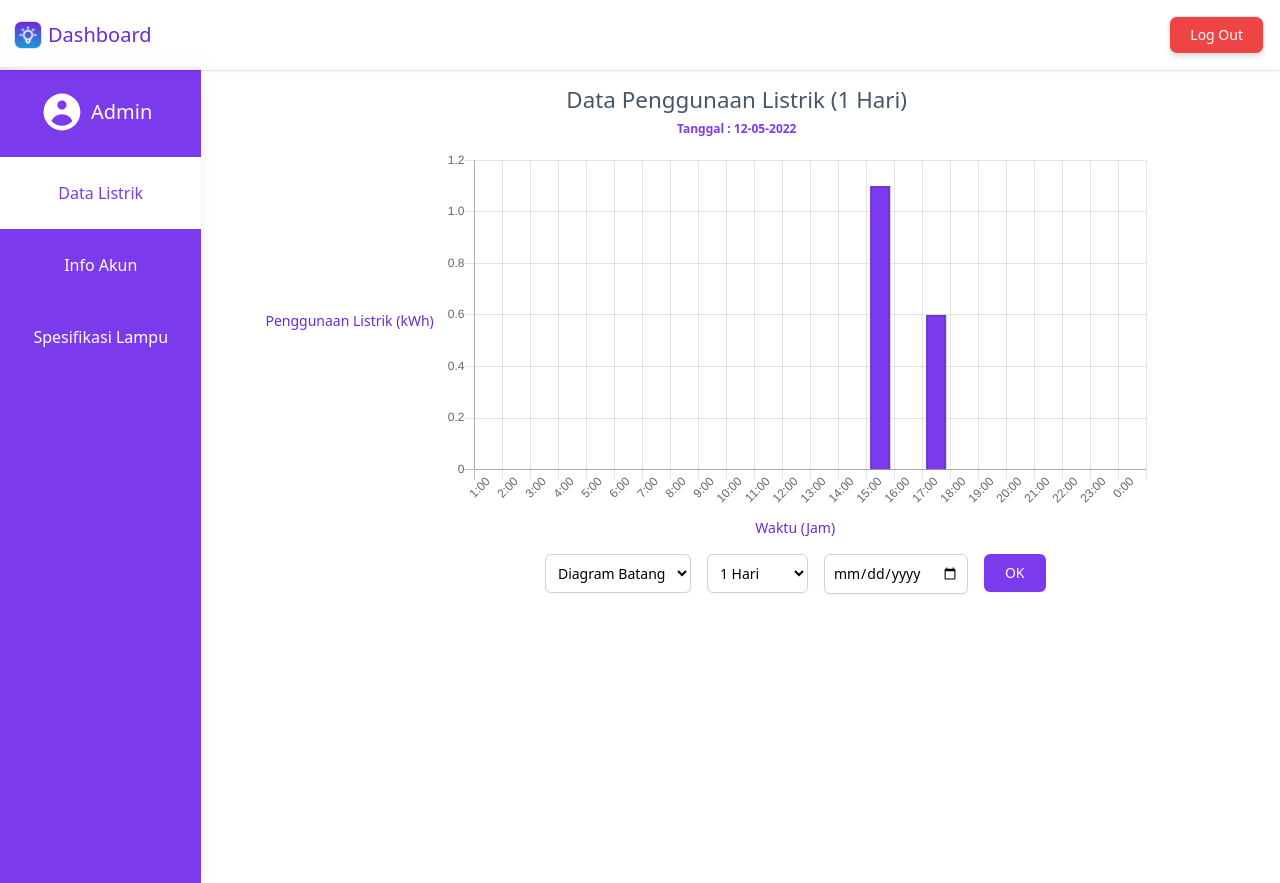
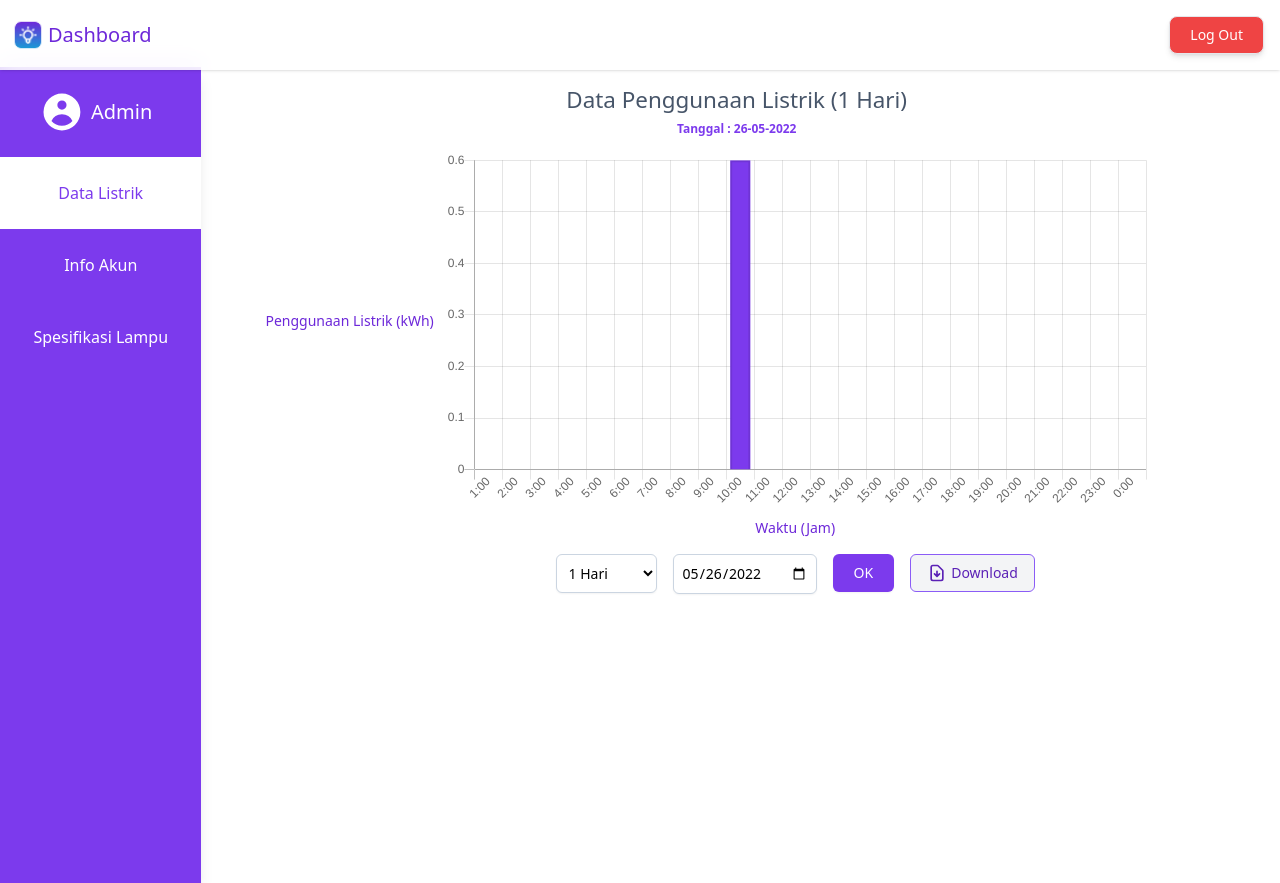
Before and after one commit to raihantaufiq/rpl-tubes-lampu_otomatis_hemat, a PHP site: page / in a window 1280 px wide. Run offline with PHP 8.4, Linux system fonts and the light colour scheme; a user stored in the database is signed in; data comes from the database, SQL or seed files in the repository; some libraries are stand-ins or nearby versions.

Commit message:
Add files via upload

```diff
--- a/rpl-tubes/index.php
+++ b/rpl-tubes/index.php
@@ -14,7 +14,7 @@ include("includes/Template.class.php");
 $laporan = new Laporan($db_host, $db_user, $db_pass, $db_name);
 $laporan->open();
 
-$tanggal = "2022-5-12";
+$tanggal = date_format(date_create("now"),"Y-m-d");;
 $tipe = "day";
 
 if (isset($_POST['tfilter_waktu'])) {
@@ -201,4 +201,5 @@ $tpl->replace("DATA_FILTER_WAKTU_MONTH", $data_filter_selected[2]);
 $tpl->replace("DATA_FILTER_WAKTU_YEAR", $data_filter_selected[3]);
 $tpl->write();
 
+
 ?>
--- a/rpl-tubes/templates/dashboard.html
+++ b/rpl-tubes/templates/dashboard.html
@@ -9,10 +9,19 @@
 
     <!-- CDN TAILWIND -->
     <script src="https://cdn.tailwindcss.com"></script>
+
+    <style>
+        @media print{
+            .absurd{
+                visibility: hidden;
+            }
+        }
+    </style>
 </head>
+
 <body>
     <!-- NAVBAR -->
-    <div class="bg-white w-full mt-[75px]">
+    <div class="bg-white w-full mt-[75px] absurd">
         <div class="bg-white/80 shadow fixed top-0 left-0 right-0 z-10 backdrop-blur-md">
             <div class="container mx-auto px-4">
                 <div class="flex items-center justify-between py-4">
@@ -29,7 +38,8 @@
 
     <!-- MAIN SECTION -->
     <div class="flex flex-row h-screen">
-        <div class="flex flex-col bg-violet-600 w-1/6 -m-2 shadow-lg">
+        <!-- SIDEBAR -->
+        <div class="flex flex-col bg-violet-600 w-1/6 -m-2 shadow-lg absurd">
             <a href="index.php" class="flex flex-row items-center justify-center space-x-2 py-6">
                 <div class="w-1/5">
                     <svg xmlns="http://www.w3.org/2000/svg" class="h-full w-full text-white scale-110" viewBox="0 0 20 20" fill="currentColor">
@@ -53,7 +63,7 @@
         </div>
 
         <!-- DATA PENGGUNAAN LISTRIK -->
-        <div class="flex flex-col w-4/5 mx-10 items-center py-2 px-8">
+        <div class="flex flex-col mx-10 w-4/5 items-center py-2 px-8" id="yess">
             <div class="-mt-1 mb-12 text-center space-y-1">
                 <h1 class="text-[1.4rem] text-slate-600 font-medium mt-1">DATA_PENGGUNAAN_LISTRIK</h1>
                 <p class="text-xs text-violet-600 font-semibold -mb-2">DATA_TAMPILAN_TANGGAL</p>
@@ -79,14 +89,13 @@
                         <div class="text-sm mt-1 font-medium text-violet-700 mb-4">DATA_LABEL_X</div>
 
                         <!-- MODE DAN FILTER -->
-                        <form action="index.php" method="POST" enctype="multipart/form-data" class="flex flex-row place-items-start space-x-4">
+                        <form action="index.php" method="POST" enctype="multipart/form-data" class="flex flex-row place-items-start space-x-4 absurd">
                             <!-- MODE TAMPILAN -->
-                            <label for="tmode_tampilan" class="block">
+                            <!-- <label for="tmode_tampilan" class="block">
                                 <select name="tmode_tampilan" id="tmode_tampilan" class="py-2 px-2 bg-white border shadow-sm border-slate-300 focus:outline-none focus:border-violet-600 focus:ring-violet-600 block w-full text-sm rounded-md focus:ring-1">
                                     <option value="diagram_batang">Diagram Batang</option>
-                                    <!-- <option value="tabel">Tabel</option> -->
                                 </select>
-                            </label>
+                            </label> -->
 
                             <!-- FILTER_WAKTU -->
                             <label for="tfilter_waktu" class="block">
@@ -104,11 +113,21 @@
                             </label>
 
                             <!-- BUTTON -->
-                            <div>
+                            <div class="flex flex-row space-x-10">
                                 <button name="btn-mode" id="btn-mode" type="submit" class="inline-flex justify-center py-2 px-5 w-full border border-transparent shadow-sm text-sm font-medium rounded-md text-white bg-violet-600 hover:bg-violet-700 focus:outline-none focus:ring-2 focus:ring-offset-2 focus:ring-violet-500">
                                     OK
                                 </button>
                             </div>
+
+                            <!-- DOWNLOAD -->
+                            <a href="#" onclick="window.print();"
+                            class="flex flex-row items-center ml-4 text-violet-800 bg-gray-100 border border-violet-500 text-sm font-medium px-4 py-2 rounded-md hover:text-violet-800 hover:bg-gray-50 duration-200 delay-150">
+                                <svg xmlns="http://www.w3.org/2000/svg" class="h-5 w-5 mr-1" fill="none" viewBox="0 0 24 24" stroke="currentColor" stroke-width="2">
+                                    <path stroke-linecap="round" stroke-linejoin="round" d="M12 10v6m0 0l-3-3m3 3l3-3m2 8H7a2 2 0 01-2-2V5a2 2 0 012-2h5.586a1 1 0 01.707.293l5.414 5.414a1 1 0 01.293.707V19a2 2 0 01-2 2z" />
+                                </svg>
+                                Download
+                            </a>
+
                         </form>
                         <!-- END OF MODE DAN FILTER -->
                     </div>
```
Also changed, not shown: rpl-tubes/templates/ubah_lampu.html (+7 -3 lines), rpl-tubes/tailwind.config.js (added).
